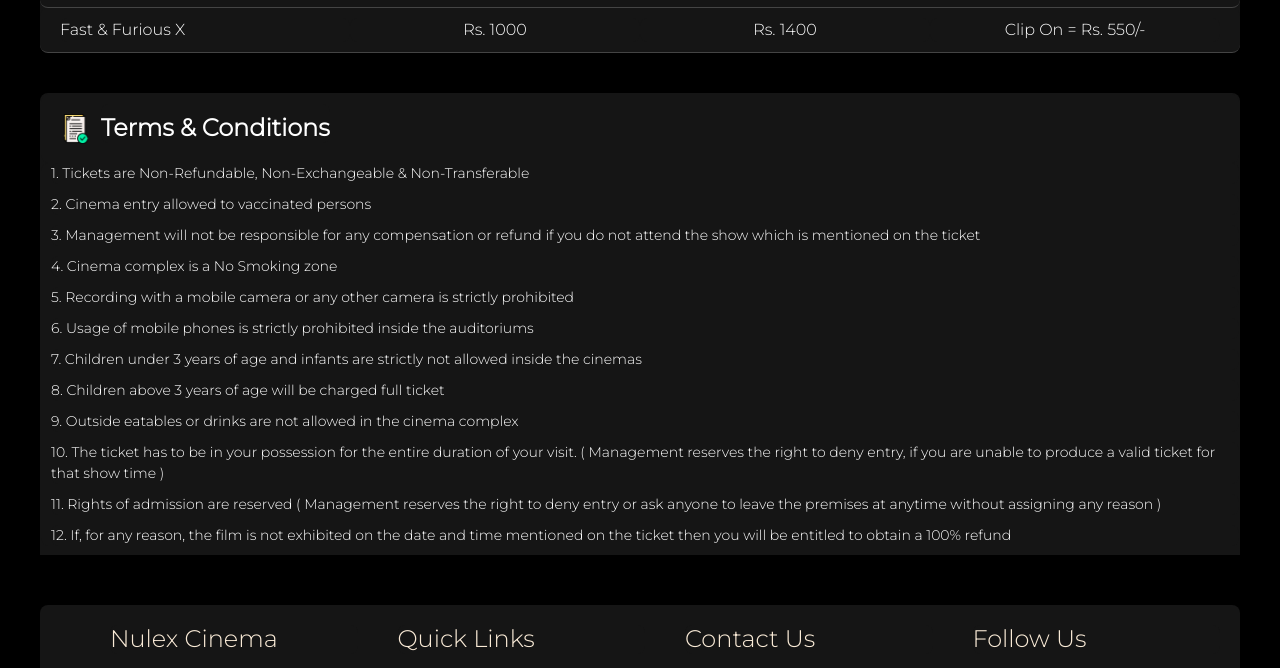
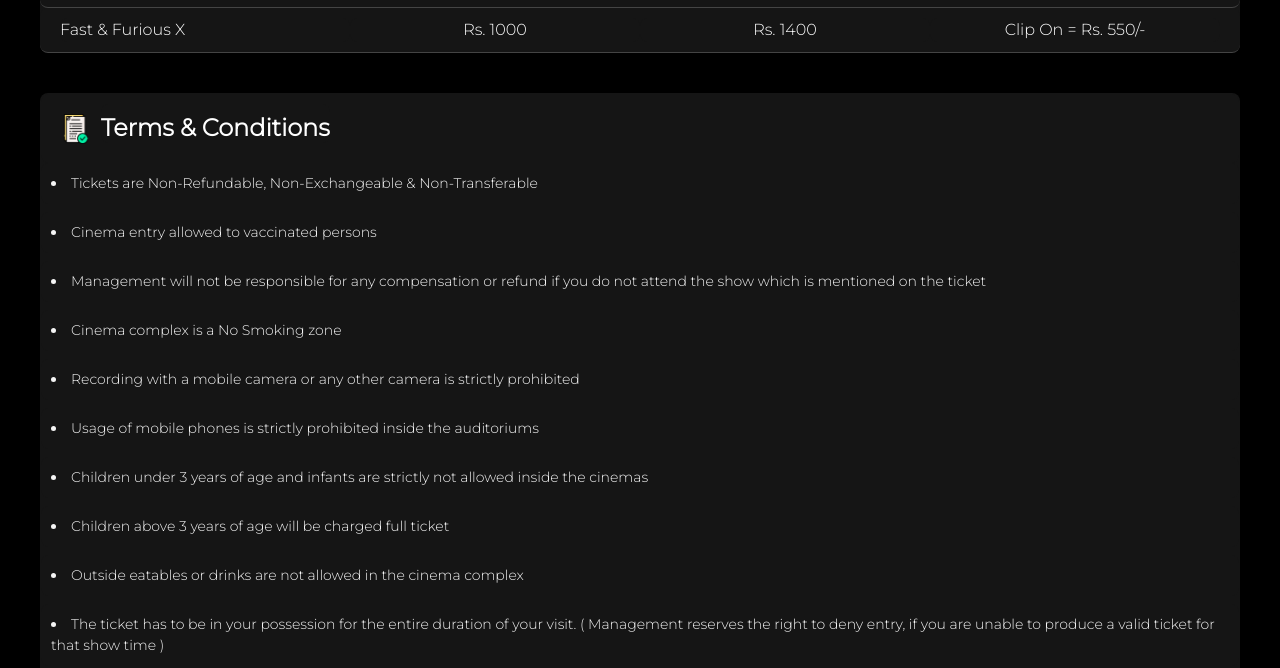
Before and after one commit to momin-hussain/nulexcinema.com, a plain HTML site: page tickets-info.html in a window 1280 px wide. Shown: the part 908-1576 px from the top of the page. Drawn offline with nearby package versions, Linux system fonts and the light colour scheme.

```diff
--- a/assets/css/style.css
+++ b/assets/css/style.css
@@ -575,6 +575,7 @@
   padding: 1px;
   background-color: #151515;
   border-radius: 8px;
+  margin-bottom: 8px;
 }
 
 
@@ -585,20 +586,13 @@
   border-radius: 8px;
 }
 
-.terms ul {
-  list-style: none;
-  padding: 0;
-  padding-left: 10px;
+.terms li {
+  color: whitesmoke;
   background-color: #151515;
   border-radius: 8px;
-}
-
-.terms li {
+  padding: 10px;
   font-size: 14px;
-  line-height: 1.5;
-  margin-bottom: 10px;
-  background-color: #151515;
-  border-radius: 8px;
+  margin-bottom: 8px;
 }
 
 /* Responsive adjustments */
@@ -898,28 +892,33 @@
 }
 
 .gallery-text {
+  padding: 10px;
+}
+
+.gallery-border {
   background-color: #151515;
   border-radius: 8px;
-  padding: 10px;
 }
 
 .gallery-text h3 {
   font-size: 24px;
   color: white;
-  border-radius: 8px;
-  background-color: #151515;
+  padding-left: 12px;
+  margin-bottom: 15px;
 }
 
 .gallery-text li {
   color: whitesmoke;
   background-color: #151515;
   border-radius: 8px;
+  padding: 10px;
 }
 
 .gallery-text p {
   color: whitesmoke;
   background-color: #151515;
   border-radius: 8px;
+  padding: 10px;
 }
 
 .gallery-grid {
--- a/tickets-info.html
+++ b/tickets-info.html
@@ -146,20 +146,18 @@
           <img src="assets/img/terms.png" alt="2D">
           <h3 style="font-weight: bold; padding-top: 10px;">Terms & Conditions</h3>
         </div>
-        <ul>
-          <li>1. Tickets are Non-Refundable, Non-Exchangeable & Non-Transferable</li>
-          <li>2. Cinema entry allowed to vaccinated persons</li>
-          <li>3. Management will not be responsible for any compensation or refund if you do not attend the show which is mentioned on the ticket</li>
-          <li>4. Cinema complex is a No Smoking zone</li>
-          <li>5. Recording with a mobile camera or any other camera is strictly prohibited</li>
-          <li>6. Usage of mobile phones is strictly prohibited inside the auditoriums</li>
-          <li>7. Children under 3 years of age and infants are strictly not allowed inside the cinemas</li>
-          <li>8. Children above 3 years of age will be charged full ticket</li>
-          <li>9. Outside eatables or drinks are not allowed in the cinema complex</li>
-          <li>10. The ticket has to be in your possession for the entire duration of your visit. ( Management reserves the right to deny entry, if you are unable to produce a valid ticket for that show time )</li>
-          <li>11. Rights of admission are reserved ( Management reserves the right to deny entry or ask anyone to leave the premises at anytime without assigning any reason )</li>
-          <li>12. If, for any reason, the film is not exhibited on the date and time mentioned on the ticket then you will be entitled to obtain a 100% refund</li>
-        </ul>
+          <li>Tickets are Non-Refundable, Non-Exchangeable & Non-Transferable</li>
+          <li>Cinema entry allowed to vaccinated persons</li>
+          <li>Management will not be responsible for any compensation or refund if you do not attend the show which is mentioned on the ticket</li>
+          <li>Cinema complex is a No Smoking zone</li>
+          <li>Recording with a mobile camera or any other camera is strictly prohibited</li>
+          <li>Usage of mobile phones is strictly prohibited inside the auditoriums</li>
+          <li>Children under 3 years of age and infants are strictly not allowed inside the cinemas</li>
+          <li>Children above 3 years of age will be charged full ticket</li>
+          <li>Outside eatables or drinks are not allowed in the cinema complex</li>
+          <li>The ticket has to be in your possession for the entire duration of your visit. ( Management reserves the right to deny entry, if you are unable to produce a valid ticket for that show time )</li>
+          <li>Rights of admission are reserved ( Management reserves the right to deny entry or ask anyone to leave the premises at anytime without assigning any reason )</li>
+          <li>If, for any reason, the film is not exhibited on the date and time mentioned on the ticket then you will be entitled to obtain a 100% refund</li>
       </div>
     </div>
   </section>
```
Also changed, not shown: gallery.html (+2 -1 lines).
